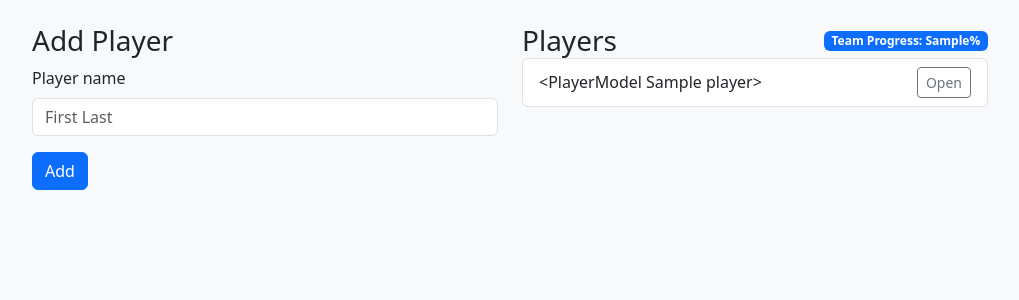
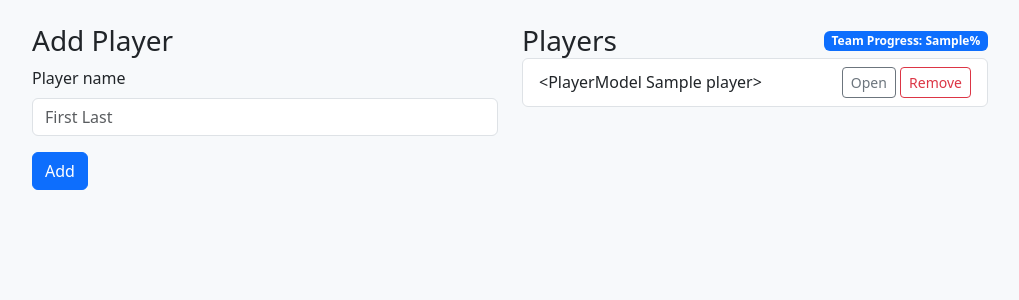
Before and after one commit to tina1462002/basketball-analytics-program-ThomasCollege-JustinaSolomon, a Flask app: template templates/index.html in a window 1280 px wide. Shown: the part 56-356 px from the top of the page, without its empty margins (130-1149 px from the left). Run offline with Flask 3, Linux system fonts and the light colour scheme; tables that the repository leaves empty hold one stand-in row (values such as "Sample post"); the template is opened without the code that fills it: values that come from a table or form of the project are taken from there, most other values are stand-ins (such as "Sample title", 1, 10 or a date in 2020).

Commit message:
Add remove player functionality with UI integration
Co-authored-by: tina1462002 <92132840+tina1462002@users.noreply.github.com>

```diff
--- a/app.py
+++ b/app.py
@@ -344,6 +344,26 @@ def add_player():
     return redirect(url_for('player_page', name=name))
 
 
+@app.route('/remove_player/<name>', methods=['POST'])
+def remove_player(name):
+    if name not in TEAM:
+        flash('Player not found', 'danger')
+        return redirect(url_for('index'))
+    del TEAM[name]
+    # Also remove from database
+    try:
+        pm = PlayerModel.query.get(name)
+        if pm:
+            db.session.delete(pm)
+            db.session.commit()
+    except Exception as e:
+        db.session.rollback()
+        app.logger.error('Failed to delete player from DB: %s', e)
+    save_data()
+    flash(f'Player {name} removed', 'success')
+    return redirect(url_for('index'))
+
+
 @app.route('/player/<name>')
 def player_page(name):
     player = TEAM.get(name)
--- a/templates/index.html
+++ b/templates/index.html
@@ -23,7 +23,12 @@
           {% for p in players %}
             <li class="list-group-item d-flex justify-content-between align-items-center">
               {{ p }}
-              <a class="btn btn-sm btn-outline-secondary" href="{{ url_for('player_page', name=p) }}">Open</a>
+              <div>
+                <a class="btn btn-sm btn-outline-secondary" href="{{ url_for('player_page', name=p) }}">Open</a>
+                <form method="post" action="{{ url_for('remove_player', name=p) }}" style="display:inline;" onsubmit="return confirm('Are you sure you want to remove {{ p }}?');">
+                  <button class="btn btn-sm btn-outline-danger" type="submit">Remove</button>
+                </form>
+              </div>
             </li>
           {% endfor %}
         </ul>
```
Also changed, not shown: data.db.
